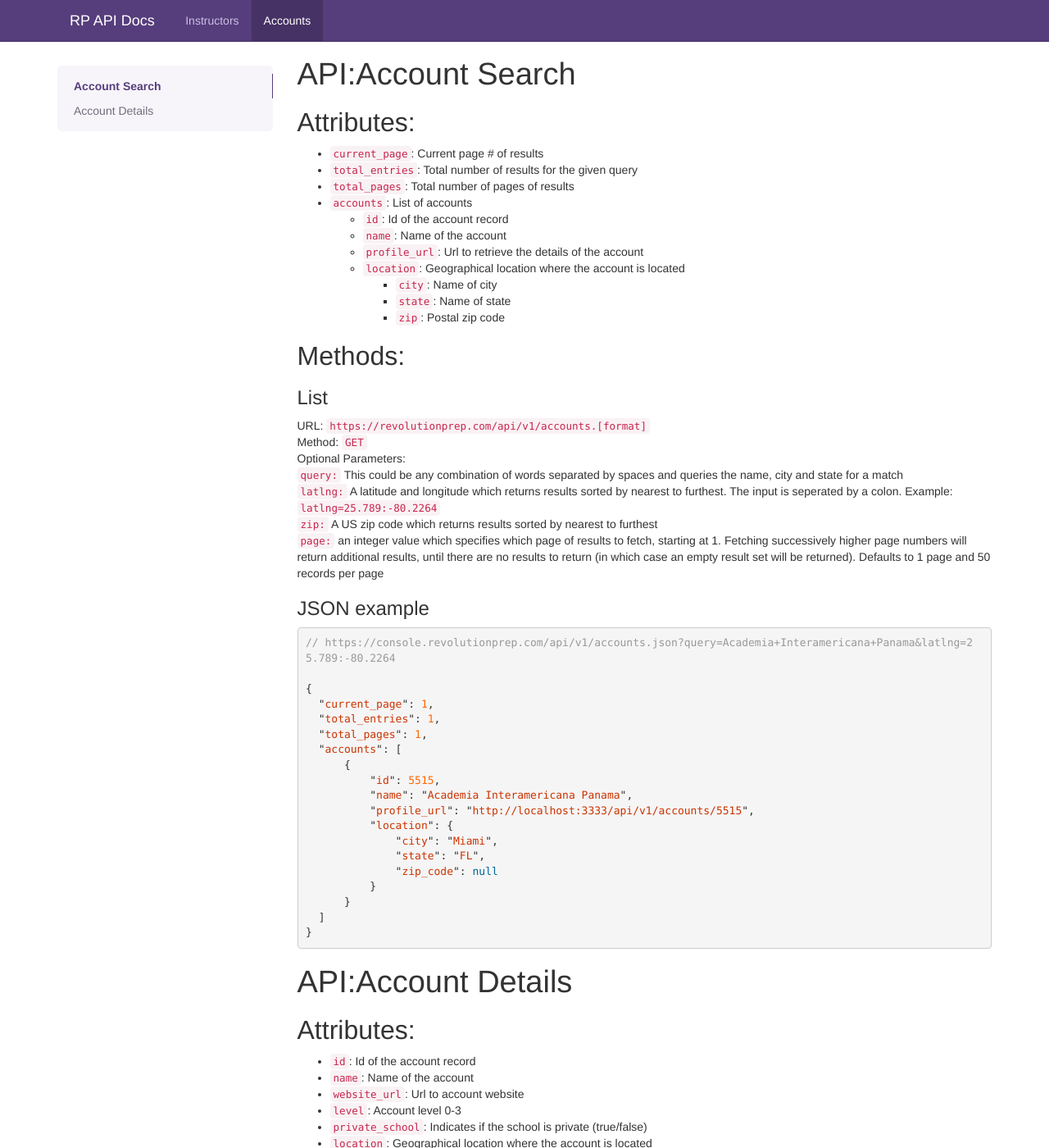
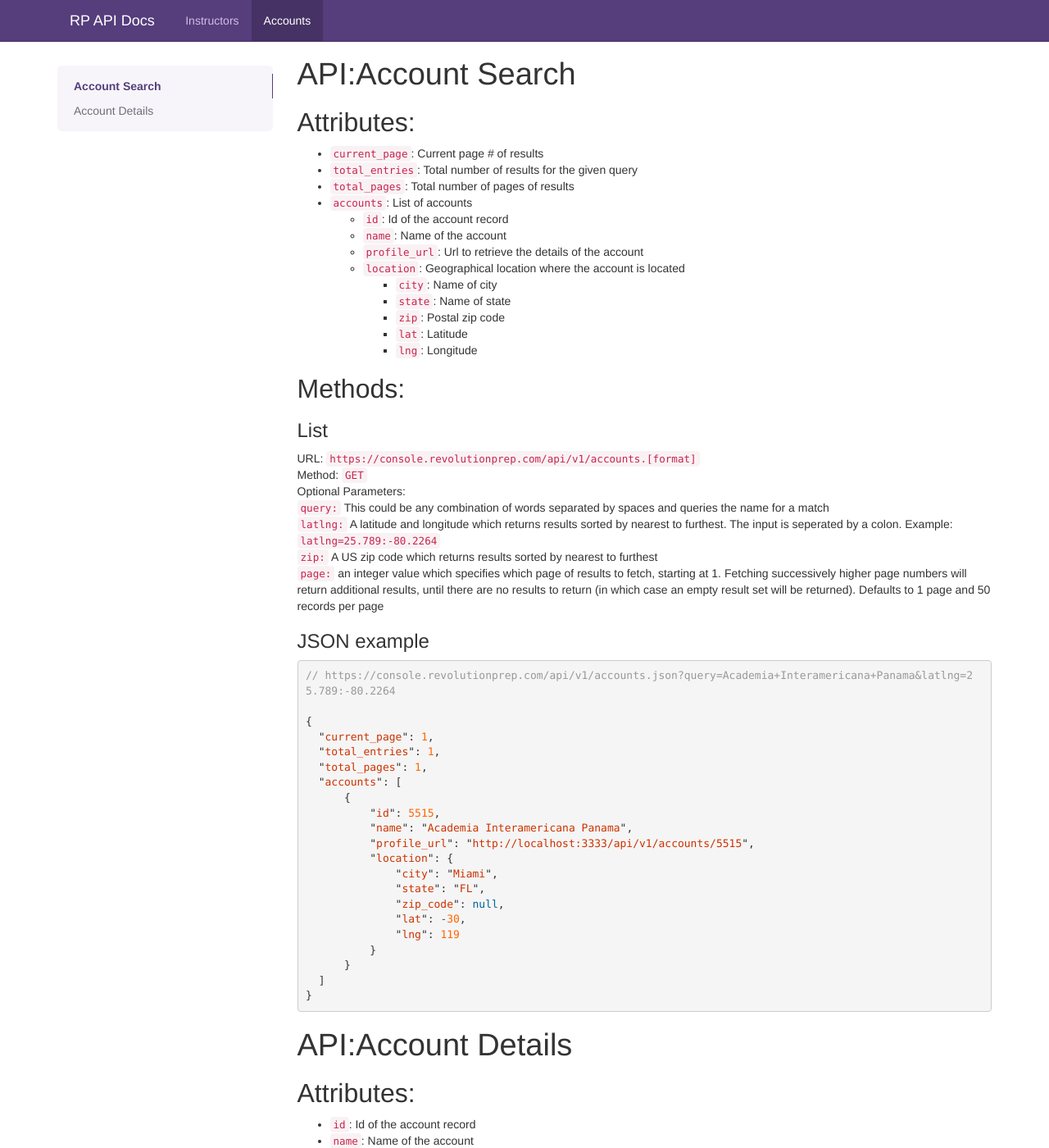
Before and after one commit to RevolutionPrep/RevolutionPrep.github.io, a Jekyll site: the page built from accounts.html, in a window 1280 px wide and 1400 px high. Shown: the whole window at 82% size. Built offline with Jekyll 4.4.1, drawn with Linux system fonts in a browser that asks for light colours; Markdown is read by kramdown in place of the engine named in the settings; comment, search, counter and statistics services are not loaded; some of the changed text lies outside the part shown.

Commit message:
Add lat and lng to account json output for search and show

```diff
--- a/accounts.html
+++ b/accounts.html
@@ -21,6 +21,8 @@
       <li><code>city</code>: Name of city</li>
       <li><code>state</code>: Name of state</li>
       <li><code>zip</code>: Postal zip code</li>
+      <li><code>lat</code>: Latitude</li>
+      <li><code>lng</code>: Longitude</li>
     </ul>
   </ul>
 </ul>
@@ -29,10 +31,10 @@
 
 <h3>List</h3></strong>
 <p>
-  URL: <code>https://revolutionprep.com/api/v1/accounts.[format]</code><br>
+  URL: <code>https://console.revolutionprep.com/api/v1/accounts.[format]</code><br>
   Method: <code>GET</code><br>
   Optional Parameters:<br>
-  <code>query:</code> This could be any combination of words separated by spaces and queries the name, city and state for a match<br>
+  <code>query:</code> This could be any combination of words separated by spaces and queries the name for a match<br>
   <code>latlng:</code> A latitude and longitude which returns results sorted by nearest to furthest. The input is seperated by a colon. Example: <code>latlng=25.789:-80.2264</code><br>
   <code>zip:</code> A US zip code which returns results sorted by nearest to furthest<br>
   <code>page:</code> an integer value which specifies which page of results to fetch, starting at 1. Fetching successively higher page numbers will return additional results, until there are no results to return (in which case an empty result set will be returned). Defaults to 1 page and 50 records per page<br>
@@ -54,7 +56,9 @@
           "location": {
               "city": "Miami",
               "state": "FL",
-              "zip_code": null
+              "zip_code": null,
+              "lat": -30,
+              "lng": 119
           }
       }
   ]
@@ -76,6 +80,8 @@
     <li><code>city</code>: Name of city</li>
     <li><code>state</code>: Name of state</li>
     <li><code>zip</code>: Postal zip code</li>
+    <li><code>lat</code>: Latitude</li>
+    <li><code>lng</code>: Longitude</li>
   </ul>
 </ul>
 
@@ -103,7 +109,9 @@
       "address": ""
       "city": "Miami",
       "state": "FL",
-      "zip_code": null
+      "zip_code": null,
+      "lat": -30,
+      "lng": 119
   }
 }
 {% endhighlight %}
```
